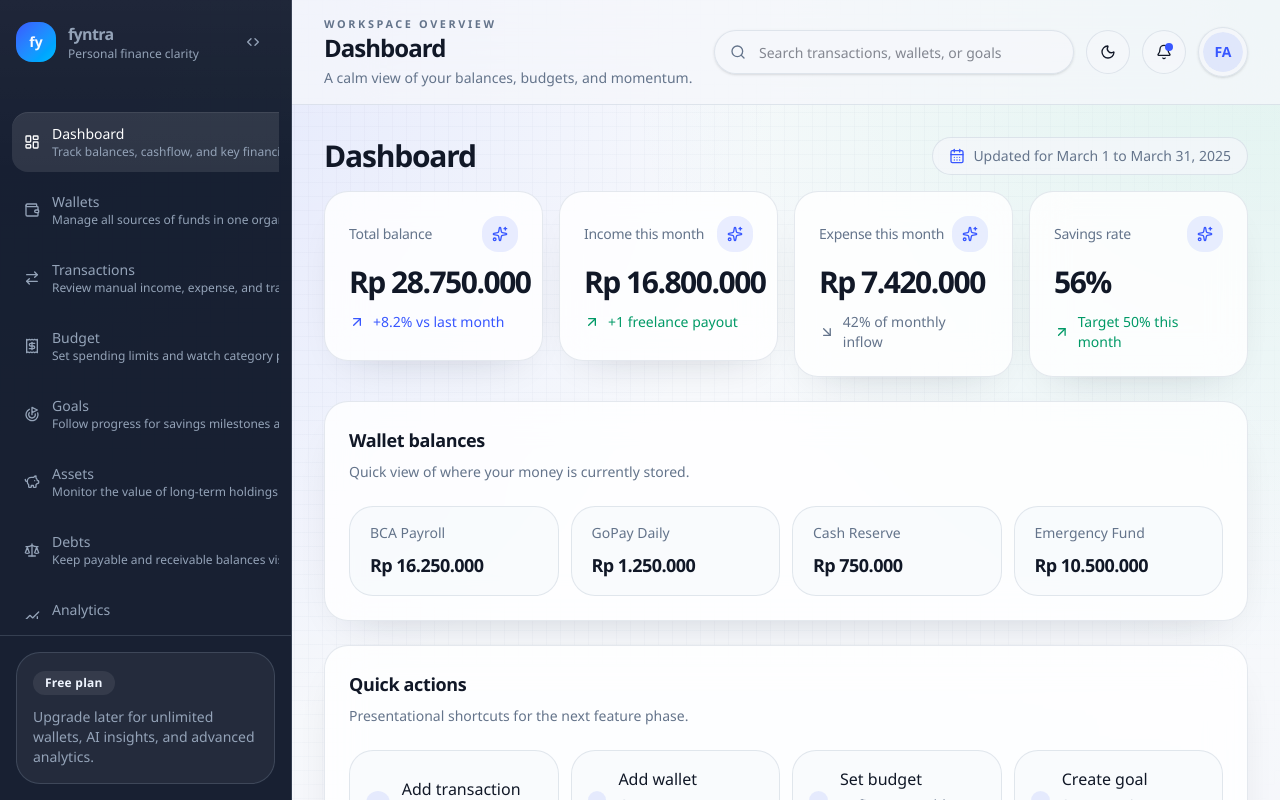
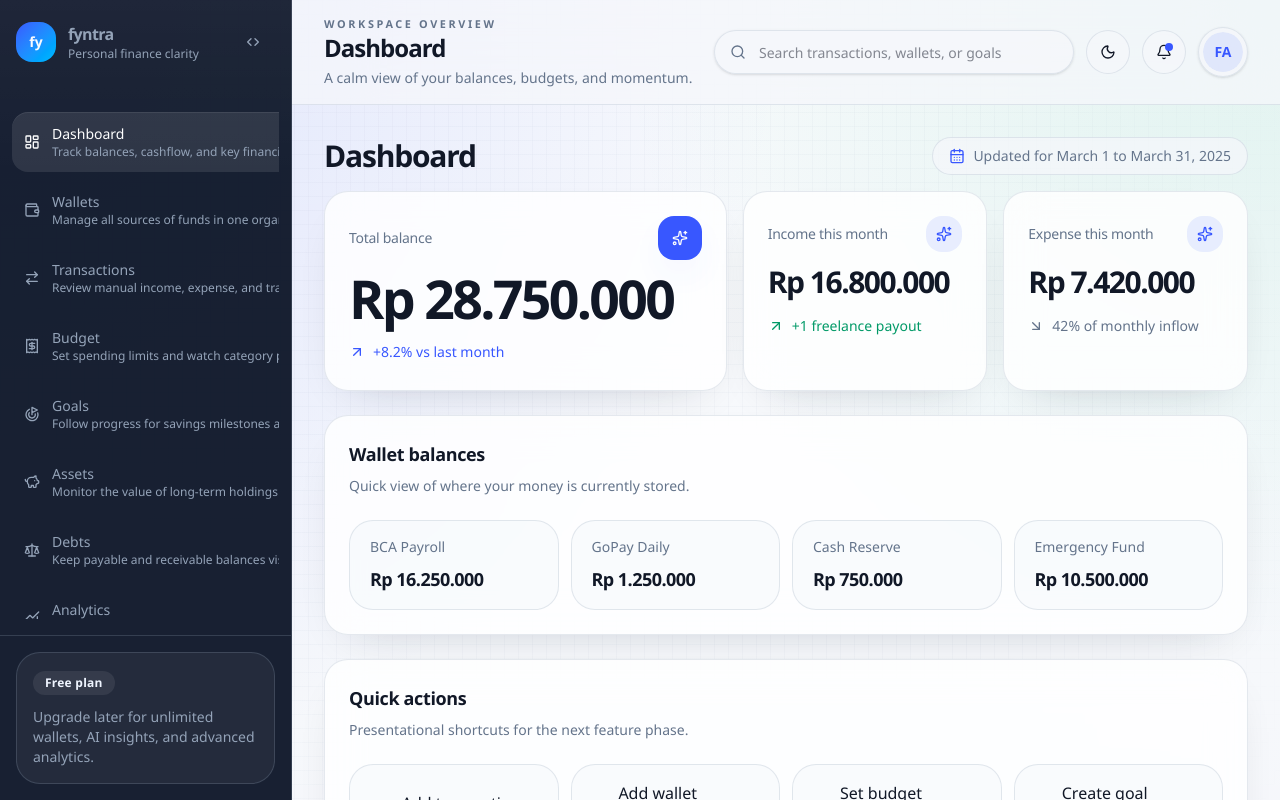
Before and after one commit to Faizax26/Fyntra, a Next.js app: page /app/dashboard in a window 1280 px wide. Shown: the top 800 px of the page. Built offline with nearby package versions, Linux system fonts and the light colour scheme.

Commit message:
Sesuaikan tampilan KPI dashboard

```diff
--- a/src/app/(app)/app/dashboard/page.tsx
+++ b/src/app/(app)/app/dashboard/page.tsx
@@ -14,9 +14,9 @@ export default function DashboardPage() {
     <div className="grid gap-6">
       <section className="grid gap-4">
         <DashboardHeader />
-        <div className="grid gap-4 md:grid-cols-2 xl:grid-cols-4">
+        <div className="grid gap-4 md:grid-cols-2 xl:grid-cols-[1.35fr_0.82fr_0.82fr]">
           {dashboardSnapshot.metrics.map((metric, index) => (
-            <MetricCard key={metric.label} metric={metric} index={index} />
+            <MetricCard key={metric.label} metric={metric} index={index} featured={metric.label === "Total balance"} />
           ))}
         </div>
       </section>
--- a/src/components/dashboard/metric-card.tsx
+++ b/src/components/dashboard/metric-card.tsx
@@ -5,6 +5,7 @@ import { motion } from "framer-motion";
 
 import { Card, CardContent, CardHeader, CardTitle } from "@/components/ui/card";
 import { formatCurrency } from "@/lib/format";
+import { cn } from "@/lib/utils";
 import type { DashboardMetric } from "@/lib/types";
 
 function getToneClass(tone: DashboardMetric["tone"]) {
@@ -13,29 +14,55 @@ function getToneClass(tone: DashboardMetric["tone"]) {
   return "text-muted-foreground";
 }
 
-export function MetricCard({ metric, index }: { metric: DashboardMetric; index: number }) {
-  const isPercent = metric.label === "Savings rate";
-  const displayValue = isPercent ? `${metric.value}%` : formatCurrency(metric.value);
+export function MetricCard({
+  metric,
+  index,
+  featured = false
+}: {
+  metric: DashboardMetric;
+  index: number;
+  featured?: boolean;
+}) {
+  const displayValue = formatCurrency(metric.value);
   const trendUp = metric.delta.startsWith("+") || metric.tone === "positive";
 
   return (
     <motion.div
+      className="h-full"
       initial={{ opacity: 0, y: 12 }}
       animate={{ opacity: 1, y: 0 }}
       transition={{ delay: index * 0.08, duration: 0.35 }}
     >
-      <Card>
+      <Card
+        className={cn(
+          "h-full overflow-hidden",
+          featured &&
+            "border-primary/20 bg-[linear-gradient(135deg,rgba(56,87,255,0.16),rgba(125,211,252,0.08)_45%,rgba(16,185,129,0.08))] shadow-[0_30px_80px_-38px_rgba(56,87,255,0.45)]"
+        )}
+      >
         <CardHeader className="pb-3">
           <div className="flex items-center justify-between">
             <CardTitle className="text-sm font-medium text-muted-foreground">{metric.label}</CardTitle>
-            <span className="flex size-9 items-center justify-center rounded-2xl bg-primary/10 text-primary">
+            <span
+              className={cn(
+                "flex size-9 items-center justify-center rounded-2xl bg-primary/10 text-primary",
+                featured && "size-11 bg-primary text-primary-foreground shadow-[0_16px_34px_-18px_rgba(56,87,255,0.8)]"
+              )}
+            >
               <Sparkles className="size-4" />
             </span>
           </div>
         </CardHeader>
         <CardContent>
-          <div className="text-3xl font-semibold tracking-[-0.05em]">{displayValue}</div>
-          <div className={`mt-3 inline-flex items-center gap-2 text-sm ${getToneClass(metric.tone)}`}>
+          <div
+            className={cn(
+              "font-semibold tracking-[-0.05em]",
+              featured ? "text-[2.8rem] leading-none sm:text-[3.35rem]" : "text-2xl sm:text-3xl"
+            )}
+          >
+            {displayValue}
+          </div>
+          <div className={cn("mt-4 inline-flex items-center gap-2 text-sm", getToneClass(metric.tone))}>
             {trendUp ? <ArrowUpRight className="size-4" /> : <ArrowDownRight className="size-4" />}
             <span>{metric.delta}</span>
           </div>
--- a/src/lib/mock-data.ts
+++ b/src/lib/mock-data.ts
@@ -22,8 +22,7 @@ export const dashboardSnapshot: DashboardSnapshot = {
   metrics: [
     { label: "Total balance", value: 28750000, delta: "+8.2% vs last month", tone: "primary" },
     { label: "Income this month", value: 16800000, delta: "+1 freelance payout", tone: "positive" },
-    { label: "Expense this month", value: 7420000, delta: "42% of monthly inflow", tone: "neutral" },
-    { label: "Savings rate", value: 56, delta: "Target 50% this month", tone: "positive" }
+    { label: "Expense this month", value: 7420000, delta: "42% of monthly inflow", tone: "neutral" }
   ],
   wallets: [
     { id: "wallet-1", name: "BCA Payroll", balance: 16250000, type: "Bank" },
```
Also changed, not shown: 1 other file (tests, documents, lock files or other folders).
